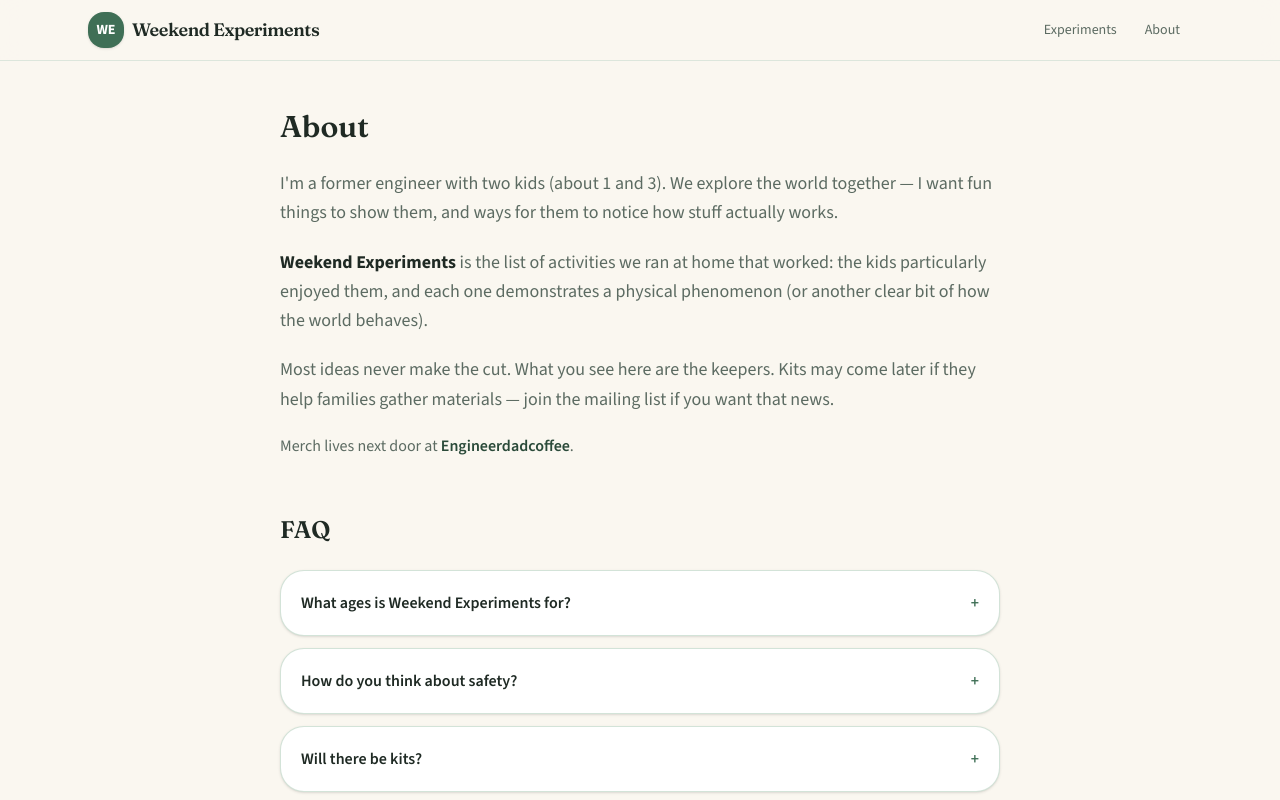
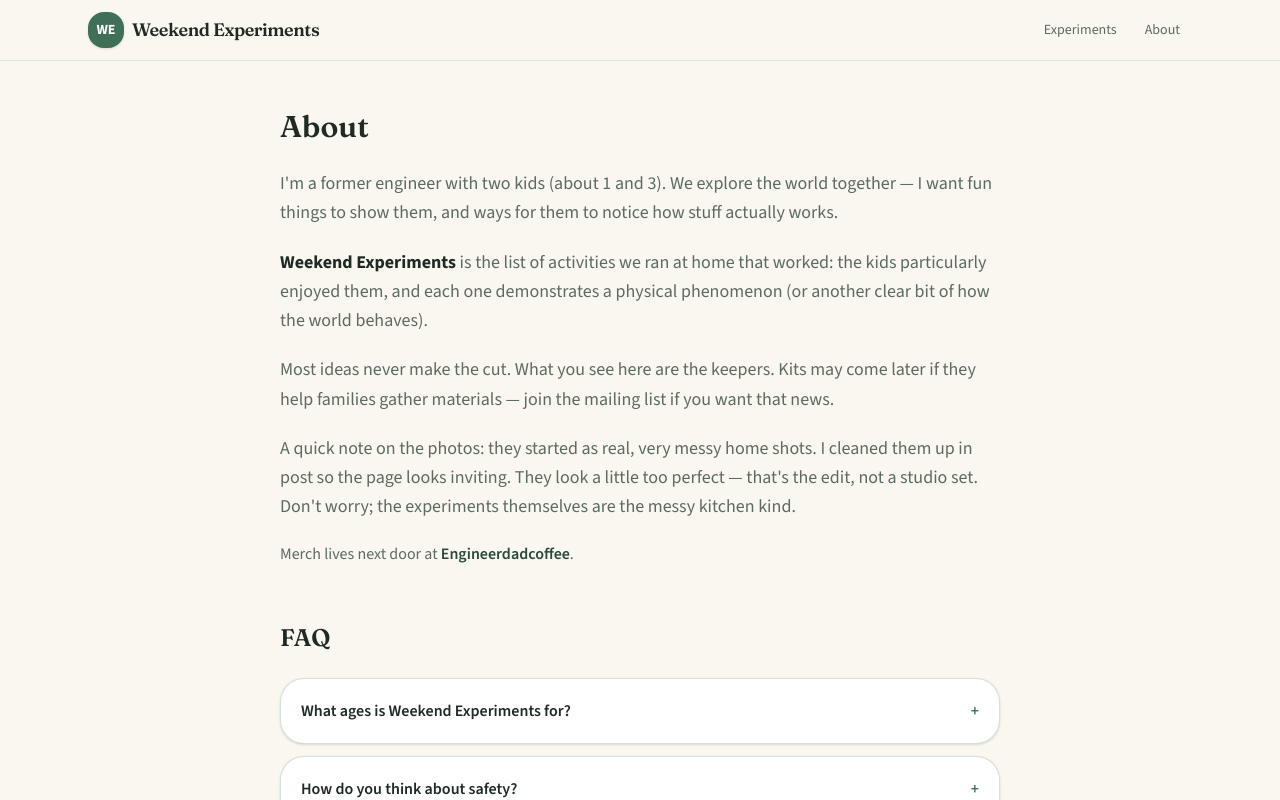
Before and after one commit to Nicolas-dovetta/little-lab-web, a Next.js app: page /about in a window 1280 px wide. Shown: the top 800 px of the page. Built offline with nearby package versions, Linux system fonts and the light colour scheme; no server answers; the database is empty.

Commit message:
About: note that experiment photos are messy home shots cleaned in post

```diff
--- a/src/app/about/page.tsx
+++ b/src/app/about/page.tsx
@@ -24,6 +24,11 @@ export default async function AboutPage() {
         <p>
           Most ideas never make the cut. What you see here are the keepers. Kits may come later if
           they help families gather materials — join the mailing list if you want that news.
+        </p>
+        <p>
+          A quick note on the photos: they started as real, very messy home shots. I cleaned them up
+          in post so the page looks inviting. They look a little too perfect — that&apos;s the edit,
+          not a studio set. Don&apos;t worry; the experiments themselves are the messy kitchen kind.
         </p>
         <p className="text-base">
           Merch lives next door at{" "}
```
